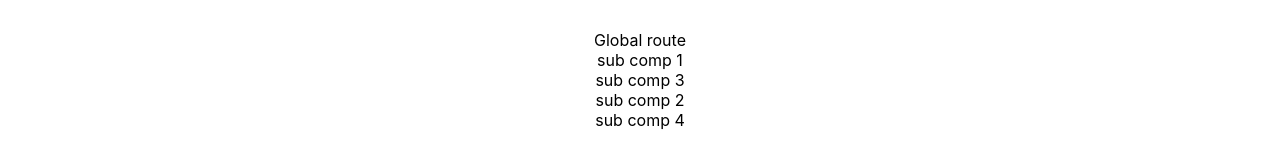
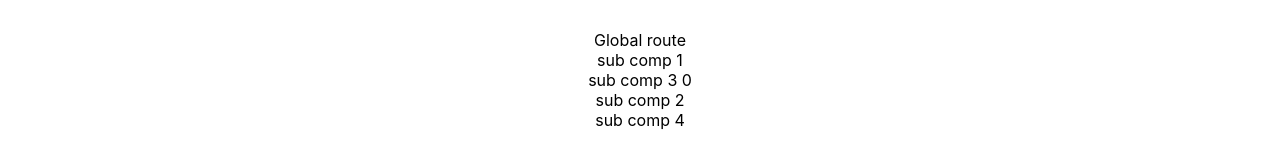
Before and after one commit to pratikkakani080/react-eve-batch-28-01, a React (Create React App) app: page /global in a window 1280 px wide. Shown: the part 216-376 px from the top of the page. Built offline with nearby package versions, Linux system fonts and the light colour scheme.

Commit message:
feat: context API

```diff
--- a/src/App.js
+++ b/src/App.js
@@ -3,14 +3,19 @@ import Header from "./common/components/header";
 import Footer from "./common/components/footer";
 import RouteContainer from "./routes";
 import { ToastContainer } from "react-toastify";
+import MyContext from "./common/configurations/myContext";
+import { useState } from "react";
 
 function App() {
+  const [data, setData] = useState(0);
   return (
     <div className="App">
-      <Header />
-      <RouteContainer />
-      <ToastContainer />
-      <Footer />
+      <MyContext.Provider value={{ setData: setData, data: data }}>
+        <Header />
+        <RouteContainer />
+        <ToastContainer />
+        <Footer />
+      </MyContext.Provider>
     </div>
   );
 }
--- /dev/null
+++ b/src/common/configurations/myContext.js
@@ -0,0 +1,5 @@
+import { createContext } from "react";
+
+const MyContext = createContext()
+
+export default MyContext
--- a/src/common/modules/global/subComp3.js
+++ b/src/common/modules/global/subComp3.js
@@ -1,10 +1,13 @@
-import React from "react";
+import React, { useContext } from "react";
+import MyContext from "../../configurations/myContext";
 
 function SubComp3(props) {
-  console.log("log from sub comp 3***", props);
+  // console.log("log from sub comp 3***", props);
+  const compData = useContext(MyContext);
+  console.log("comp 3 Data **", compData);
 
   const var3 = "variable from sub comp 3";
-  return <div>sub comp 3</div>;
+  return <div>sub comp 3 {compData.data}</div>;
 }
 
 export default SubComp3;
--- a/src/common/modules/global/subComp4.js
+++ b/src/common/modules/global/subComp4.js
@@ -1,10 +1,13 @@
-import React from "react";
+import React, { useContext } from "react";
+import MyContext from "../../configurations/myContext";
 
 function SubComp4(props) {
-  console.log("log from sub comp 4***", props);
+  // console.log("log from sub comp 4***", props);
+  const compData = useContext(MyContext);
+  console.log("comp 4 data**", compData);
 
   const var4 = "variable from sub comp 4";
-  return <div>sub comp 4</div>;
+  return <div onClick={() => compData.setData(compData.data + 1)}>sub comp 4</div>;
 }
 
 export default SubComp4;
--- a/src/common/modules/userTable/index.jsx
+++ b/src/common/modules/userTable/index.jsx
@@ -1,12 +1,14 @@
-import React, { useEffect, useState } from 'react'
+import React, { useContext, useEffect, useState } from 'react'
 import Button from '../../elements/button'
 import { useNavigate } from 'react-router'
+import MyContext from '../../configurations/myContext'
 
 function UserTable() {
     const [users, setUsers] = useState([])
     const navigate = useNavigate()
+    const compData = useContext(MyContext)
 
-    console.log('users*********', users);
+    console.log('compData*********', compData);
 
     useEffect(() => {
         setUsers(JSON.parse(localStorage.getItem('userInfo')) || [])
```
